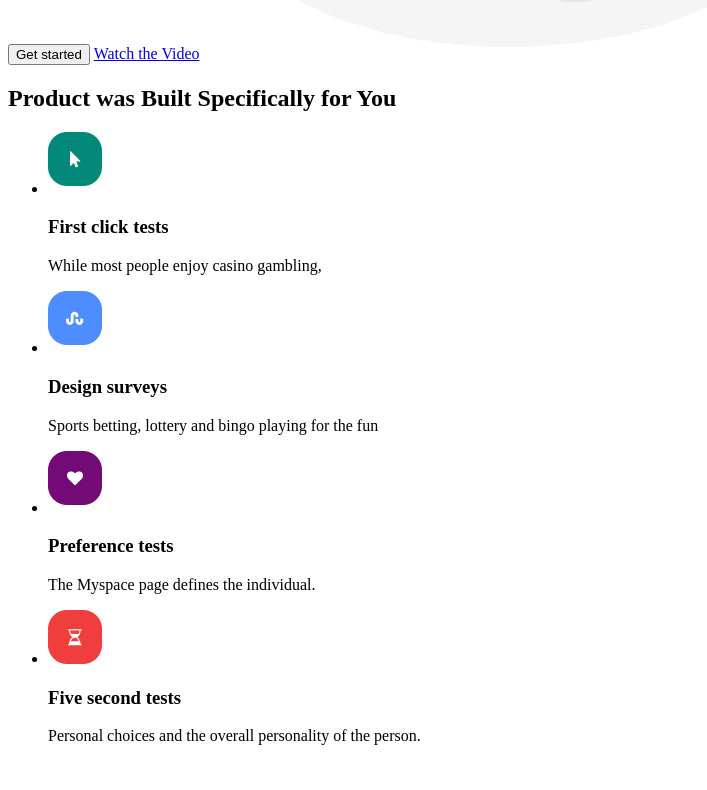
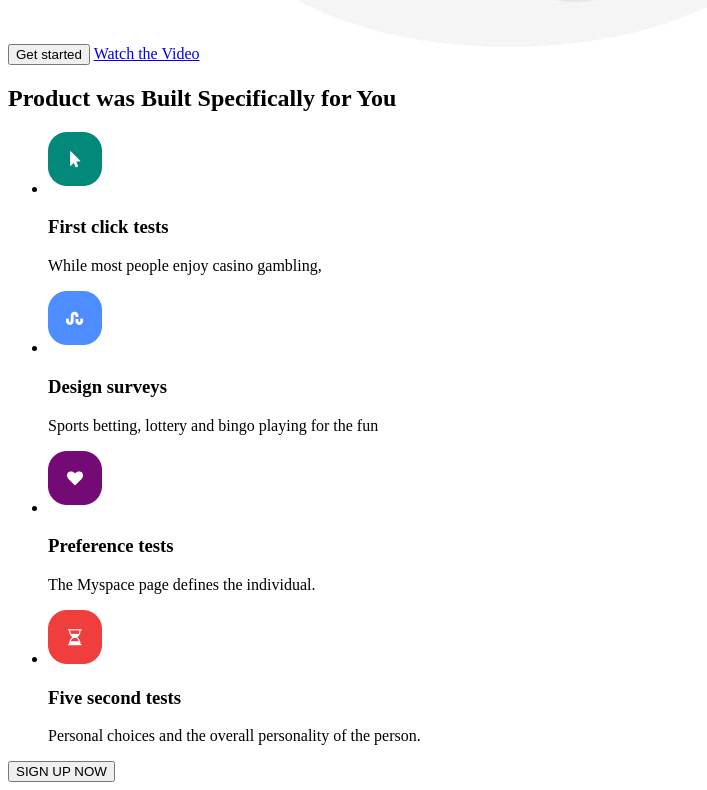
Before and after one commit to Oleg2287/B7_Modul1_Business-promotion, a plain HTML site: page index.html in a window 1280 px wide. Shown: the part 748-1538 px from the top of the page, without its empty margins (0-707 px from the left). Before the commit the page ends 1509 px from the top, so only its background shows below. Drawn offline with Linux system fonts and the light colour scheme.

Commit message:
section2 button add

```diff
--- a/index.html
+++ b/index.html
@@ -55,9 +55,9 @@
                 <h3>Five second tests</h3>
                     <p>Personal choices and the overall personality of the person. </p>
 
-
         </li>
     </ul>
+    <button type="button">SIGN UP NOW</button>
    </section>
 
     <footer></footer>
```
